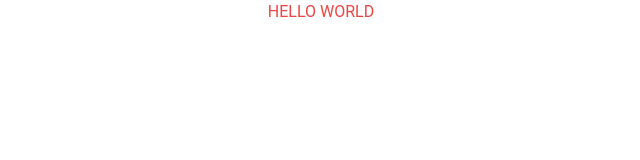
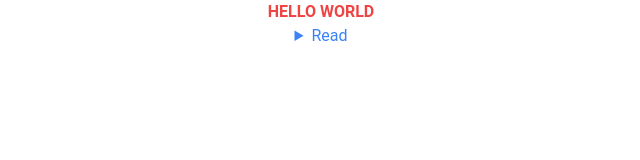
Before and after one commit to marivin256/Deposit-to-netlify, a React (Vite) app: page / in a window 1280 px wide. Shown: the top 160 px of the page, without its empty margins (319-959 px from the left). Built offline with nearby package versions, Linux system fonts and the light colour scheme.

Commit message:
second commit

```diff
--- a/src/App.jsx
+++ b/src/App.jsx
@@ -1,6 +1,12 @@
 function App (){
     return(
-        <h1 className="text-red-500 text-center">HELLO WORLD</h1>
+        <>
+        <h1 className="text-red-500 text-center font-bold">HELLO WORLD</h1>
+        <details className="text-center text-blue-500">
+            <summary>Read</summary>
+            <p>My name is Tom</p>
+        </details>
+        </>
     )
 }
 export default App;
```
